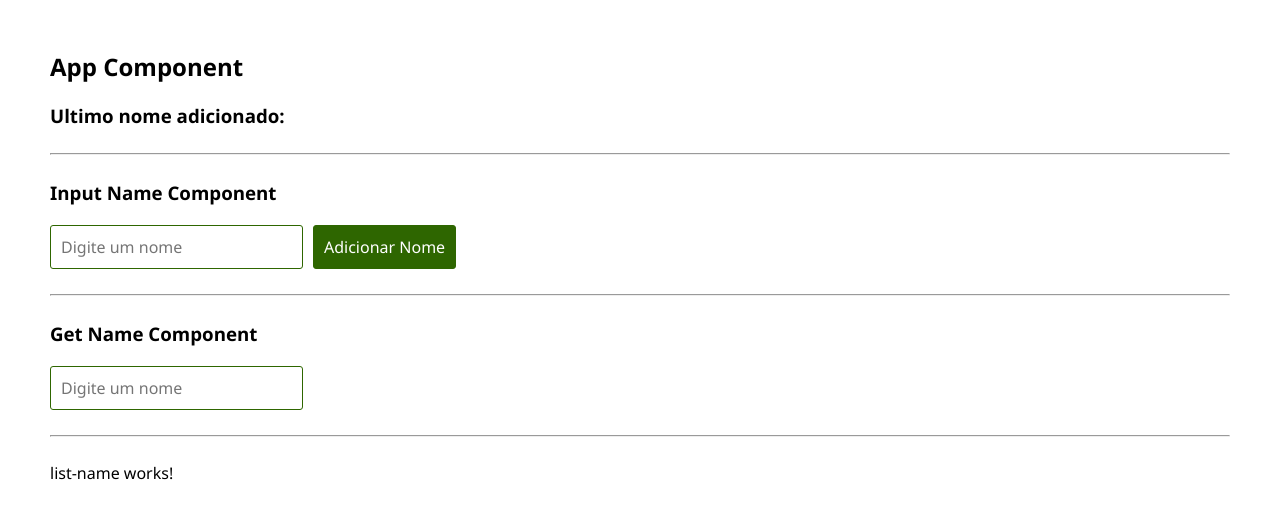
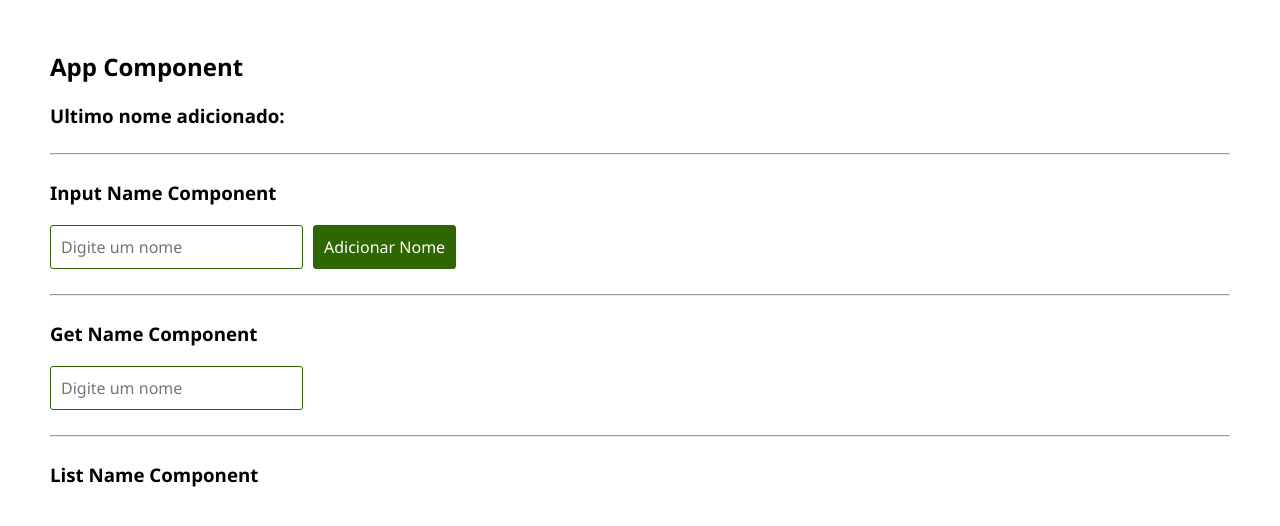
Before and after one commit to edufigueiredos/mottu-ngrx-ttf, an Angular app: page /list-name in a window 1280 px wide. Shown: the top 526 px of the page. Built offline with nearby package versions, Linux system fonts and the light colour scheme.

Commit message:
Adicionando título no List Name Component

```diff
--- a/src/app/modules/list-name/list-name.component.html
+++ b/src/app/modules/list-name/list-name.component.html
@@ -1 +1,3 @@
-<p>list-name works!</p>
+<section>
+  <h1>List Name Component</h1>
+</section>
```
